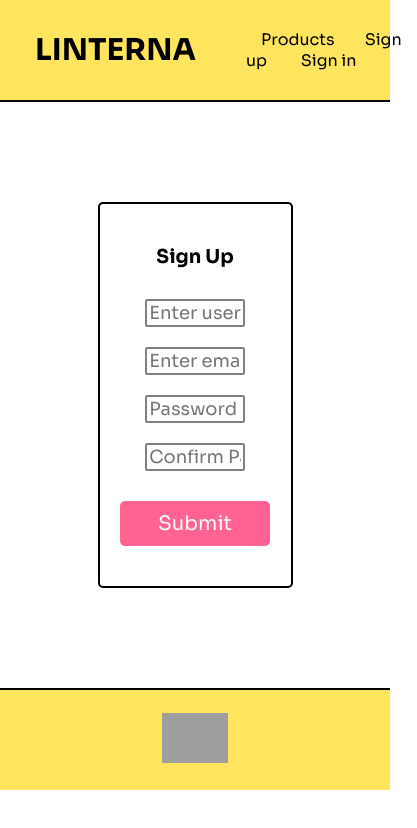
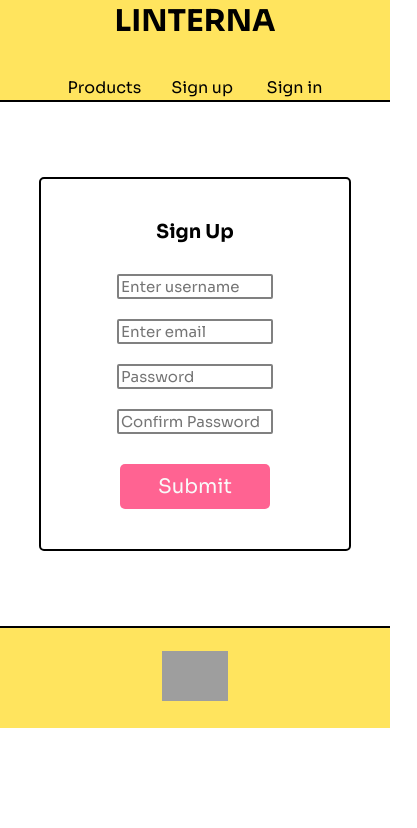
Before and after one commit to hrisso/lighting-project, a React (Create React App) app in the folder client/: page /sign-up in a window 390 px wide. Shown: the top 828 px of the page, 417 px wide, since content can reach past the window. Built offline with nearby package versions, Linux system fonts and the light colour scheme; grey boxes are pictures that could not be loaded.

Commit message:
responsive nav

```diff
--- a/client/src/components/shared/Nav/Nav.css
+++ b/client/src/components/shared/Nav/Nav.css
@@ -27,3 +27,11 @@
 nav a:hover{
   border-bottom: 1px solid #0b132bff;
 }
+
+@media screen and (max-width:500px) {
+  .nav {
+    display: flex;
+    flex-direction: column;
+    margin-bottom: 30px;
+  }
+}
--- a/client/src/screens/SignIn/SignIn.css
+++ b/client/src/screens/SignIn/SignIn.css
@@ -28,7 +28,7 @@
 border: 2px solid gray;
 border-radius: 2px;
 font-family: 'Sora', sans-serif;
-font-size: 18px;
+font-size: 15px;
 }
 
 .sign-in-form button {
@@ -42,3 +42,9 @@
   margin: 20px 20px 40px 20px;
   width: 150px;
 }
+
+@media screen and (max-width:500px) {
+  .form-container {
+    margin: 75px 10%;
+  }
+}
--- a/client/src/screens/SignUp/SignUp.css
+++ b/client/src/screens/SignUp/SignUp.css
@@ -28,7 +28,7 @@
 border: 2px solid gray;
 border-radius: 2px;
 font-family: 'Sora', sans-serif;
-font-size: 18px;
+font-size: 15px;
 }
 
 .signup-form-container button {
@@ -42,3 +42,9 @@
   margin: 20px 20px 40px 20px;
   width: 150px;
 }
+
+@media screen and (max-width:500px) {
+  .signup-form-container {
+    margin: 75px 10%;
+  }
+}
```
